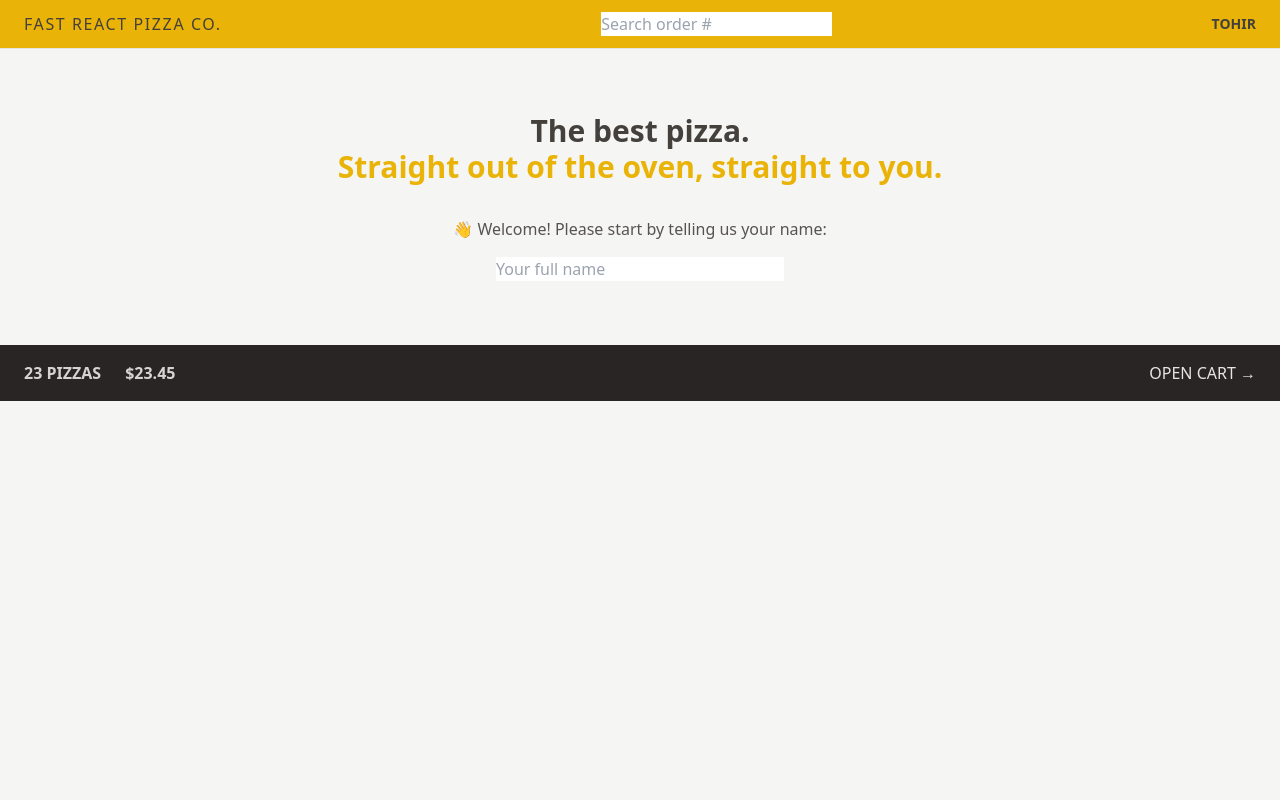
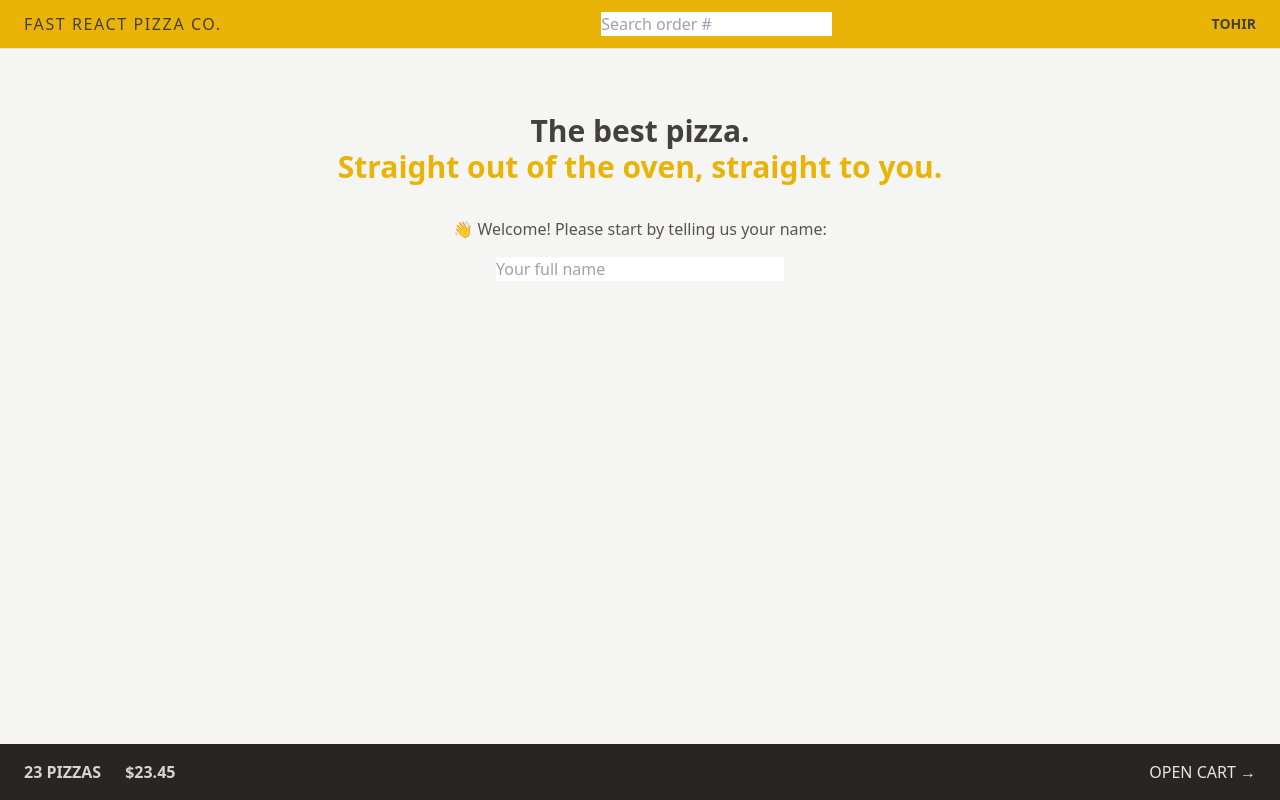
Before and after one commit to kulievdev/fast-pizza-app-react, a React (Vite) app: page / in a window 1280 px wide. Built offline with nearby package versions, Linux system fonts and the light colour scheme.

Commit message:
implement css grid

```diff
--- a/src/ui/AppLayout.jsx
+++ b/src/ui/AppLayout.jsx
@@ -1,19 +1,23 @@
-import Header from "./Header";
-import CartOverview from "../features/cart/CartOverview";
-import { Outlet, useNavigation } from "react-router-dom";
-import Loader from "./Loader";
+import Header from './Header';
+import CartOverview from '../features/cart/CartOverview';
+import { Outlet, useNavigation } from 'react-router-dom';
+import Loader from './Loader';
 
 function AppLayout() {
   const navigation = useNavigation();
-    const isLoading = navigation.state === "loading";
+  const isLoading = navigation.state === 'loading';
 
   return (
-        <div className="layout">
+    <div className="grid h-screen grid-rows-[auto_1fr_auto]">
       {isLoading && <Loader />}
       <Header />
-            <main>
+
+      <div className="overflow-scroll">
+        <main className="mx-auto max-w-3xl">
           <Outlet />
         </main>
+      </div>
+
       <CartOverview />
     </div>
   );
```
Lines whose indentation alone changed are shown as unchanged.
